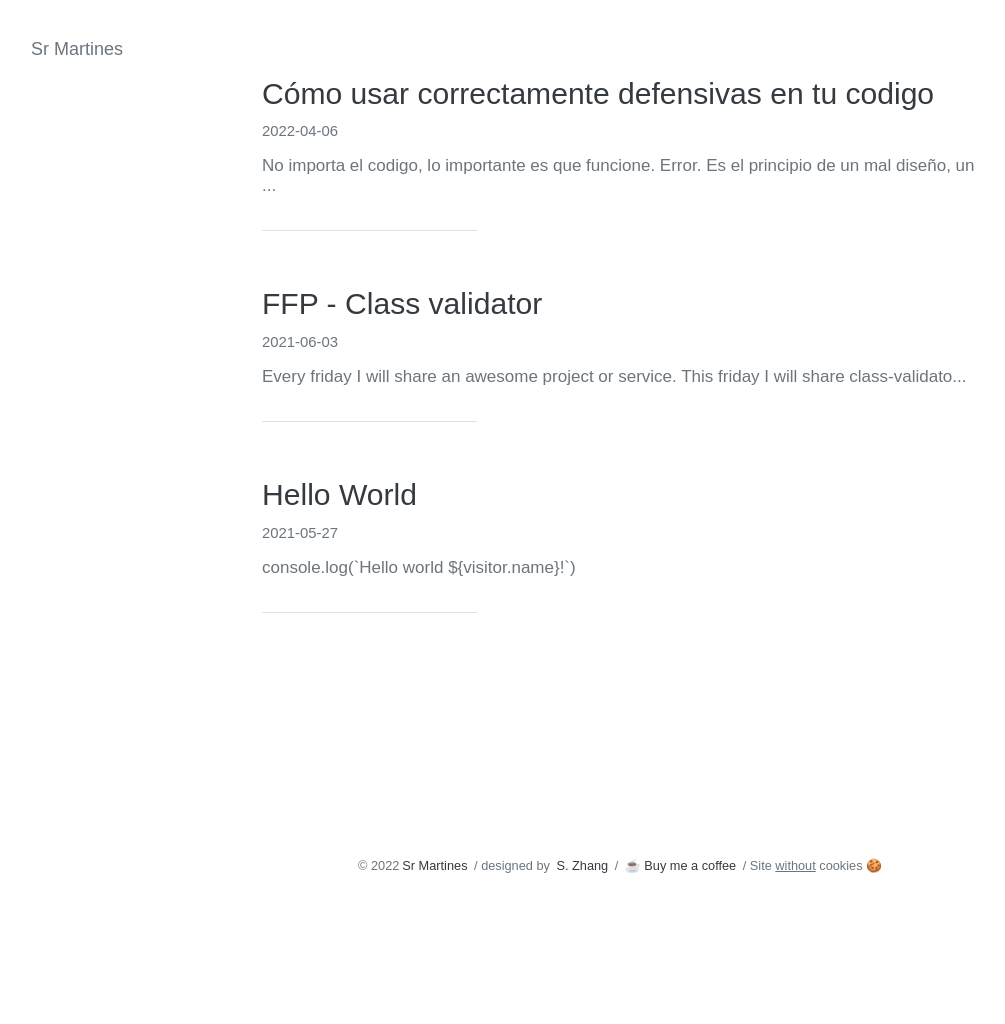
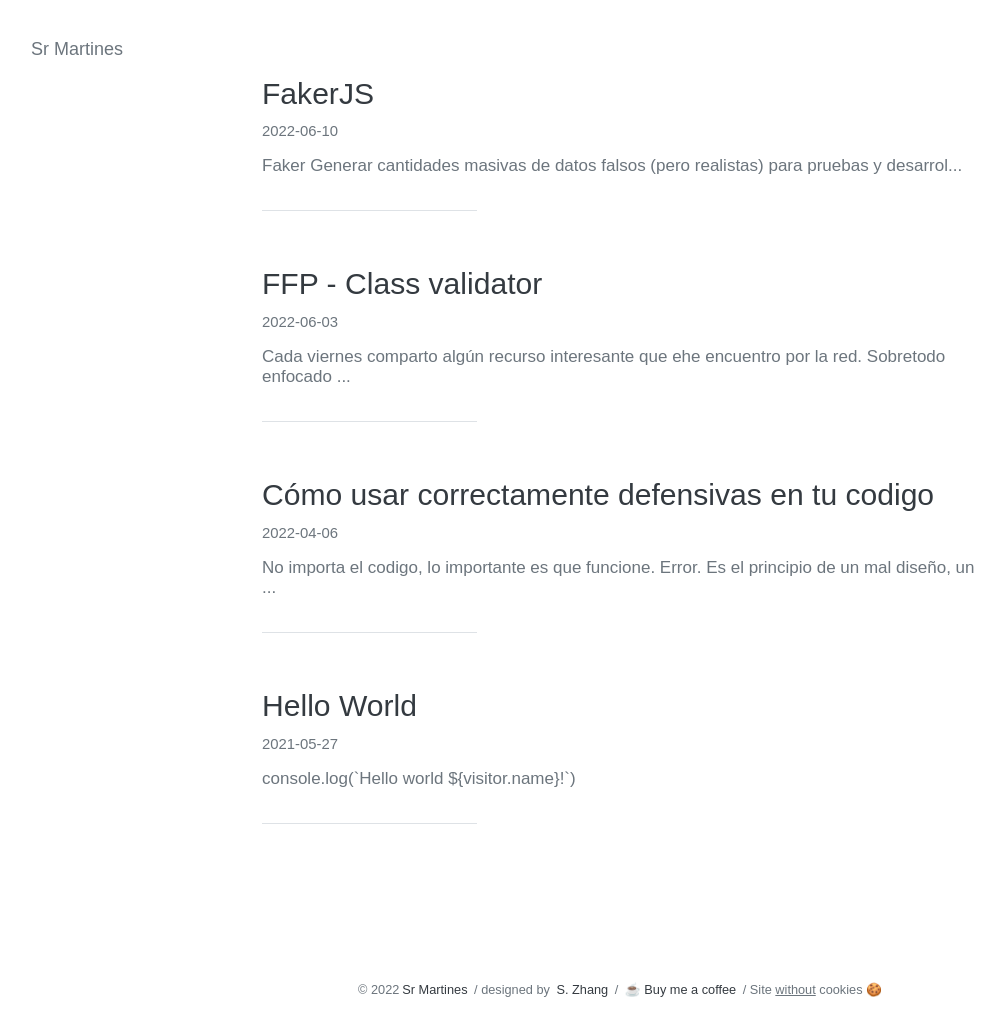
Before and after one commit to ewiggin/srmartines, a Jekyll site: the page built from index.md, in a window 1280 px wide. Shown: the whole page, without its empty margins (20-1025 px from the left). Built offline with Jekyll 4.4.1, drawn with Linux system fonts in a browser that asks for light colours; before the commit the page ends 900 px from its top, so only the background shows below that; part of the change alters nothing that is shown.

Commit message:
add faker post

````diff
--- a/_posts/2021-06-04-follow-friday-class-validator.md
+++ b/_posts/2022-06-03-follow-friday-class-validator.md
@@ -1,20 +1,20 @@
 ---
 title: FFP - Class validator
-date: 2021-06-03 08:00:00 +02:00
+date: 2022-06-03 08:00:00 +02:00
 code: true
 category: follow friday project
 keywords: typescript, javascript, oop, follow friday project
 ---
 
-Every friday I will share an awesome project or service.
+Cada viernes comparto algún recurso interesante que ehe encuentro por la red. Sobretodo enfocado al desarrollo.
 
-This friday I will share **[class-validator](https://github.com/typestack/class-validator)**.
+Este viernes quiere compartir **[class-validator](https://github.com/typestack/class-validator)**.
 
-This project "allows use of decorator and non-decorator based validation. Internally uses validator.js to perform validation. Class-validator works on both browser and node.js platforms."
+Este proyecto "permite el uso de la validación a partir de decoradores (o no). Utiliza internamente Validator.js para realizar la validación. Class-Validator funciona tanto en las plataformas de navegador como en Node.js".
 
 <!--more-->
 
-## Installation
+## Instalación
 
 ```
 npm install class-validator --save
@@ -22,9 +22,9 @@ npm install class-validator --save
 
 > Note: Please use at least npm@6 when using class-validator. From npm@6 the dependency tree is flattened, which is required by `class-validator` to function properly.
 
-## Usage
+## Uso
 
-Create your class and put some validation decorators on the properties you want to validate:
+Cree su clase y coloque algunos decoradores de validación en las propiedades que desea validar:
 
 ```typescript
 import {
@@ -91,4 +91,4 @@ async function validateOrRejectExample(input) {
 }
 ```
 
-For more documentation please visit the original project on [github repo](https://github.com/typestack/class-validator).
+Para más info, visita el proyecto original en [github repo](https://github.com/typestack/class-validator).
--- /dev/null
+++ b/_posts/2022-06-10-faker.md
@@ -0,0 +1,87 @@
+---
+title: FakerJS
+date: 2022-06-10 08:00:00 +02:00
+code: true
+category: follow friday project
+keywords: typescript, javascript, oop, follow friday project
+---
+
+<div align="center">
+  <img src="https://github.com/faker-js/faker/blob/main/docs/public/logo.svg" width="200"/>
+  <h1>Faker</h1>
+  <p>Generar cantidades masivas de datos falsos (pero realistas) para pruebas y desarrollo.</p>
+</div>
+
+## ⚡️ Pruébalo en línea
+
+[![](https://developer.stackblitz.com/img/open_in_stackblitz.svg)](https://fakerjs.dev/new)
+
+
+## 🚀 Características
+
+- 💌 Direcciones - ¡Genere direcciones de aspecto válido, códigos postales, nombres de calles, estados y países!
+- ⏰ Datos basados en el tiempo: pasado, presente, futuro, reciente, pronto ...
+- 🌏 Localización - Establezca un local para generar nombres, direcciones y números de teléfono de aspecto realista.
+- 💸 Finanzas - Cree detalles de la cuenta, transacciones y direcciones de criptografía.
+- 👠 Productos - Genere precios, nombres de productos, adjetivos y descripciones.
+- 👾 Jerga del hacker - "Intenta reiniciar el bus SQL, ¡tal vez pase por alto la aplicación virtual!"
+- 🧍 Nombres - Genere humanos virtuales con una identidad completa en línea y fuera de línea.
+- 🔢 Números - Por supuesto, también podemos generar números y cadenas aleatorios.
+
+## 📦 Instalar
+
+```bash
+npm install --save-dev @faker-js/faker
+```
+
+## 🪄 Uso
+
+```ts
+import { faker } from '@faker-js/faker';
+// import { faker } from '@faker-js/faker/locale/de';
+
+export const USERS: User[] = [];
+
+export function createRandomUser(): User {
+  return {
+    userId: faker.datatype.uuid(),
+    username: faker.internet.userName(),
+    email: faker.internet.email(),
+    avatar: faker.image.avatar(),
+    password: faker.internet.password(),
+    birthdate: faker.date.birthdate(),
+    registeredAt: faker.date.past(),
+  };
+}
+
+Array.from({ length: 10 }).forEach(() => {
+  USERS.push(createRandomUser());
+});
+```
+
+### Templates
+
+Faker contiene un método generador `Faker.fake` para combinar métodos API Faker utilizando un formato de cadena de bigote.
+
+```ts
+console.log(
+  faker.fake('Hello {{name.prefix}} {{name.lastName}}, how are you today?')
+);
+```
+
+## 🌏 Localization
+
+Faker tiene apoyo para múltiples idiomas.
+
+El local de idioma predeterminado se establece en inglés.
+
+Establecer una nueva ubicación es simple:
+
+```ts
+// sets locale to es
+faker.locale = 'es';
+```
+
+Vea la documentación para una lista completa de [idiomas disponibles](https://fakerjs.dev/api/localization.html#localization)
+
+Más info en [API Documentation](https://fakerjs.dev/guide/)
````
Also changed, not shown: README.md.
